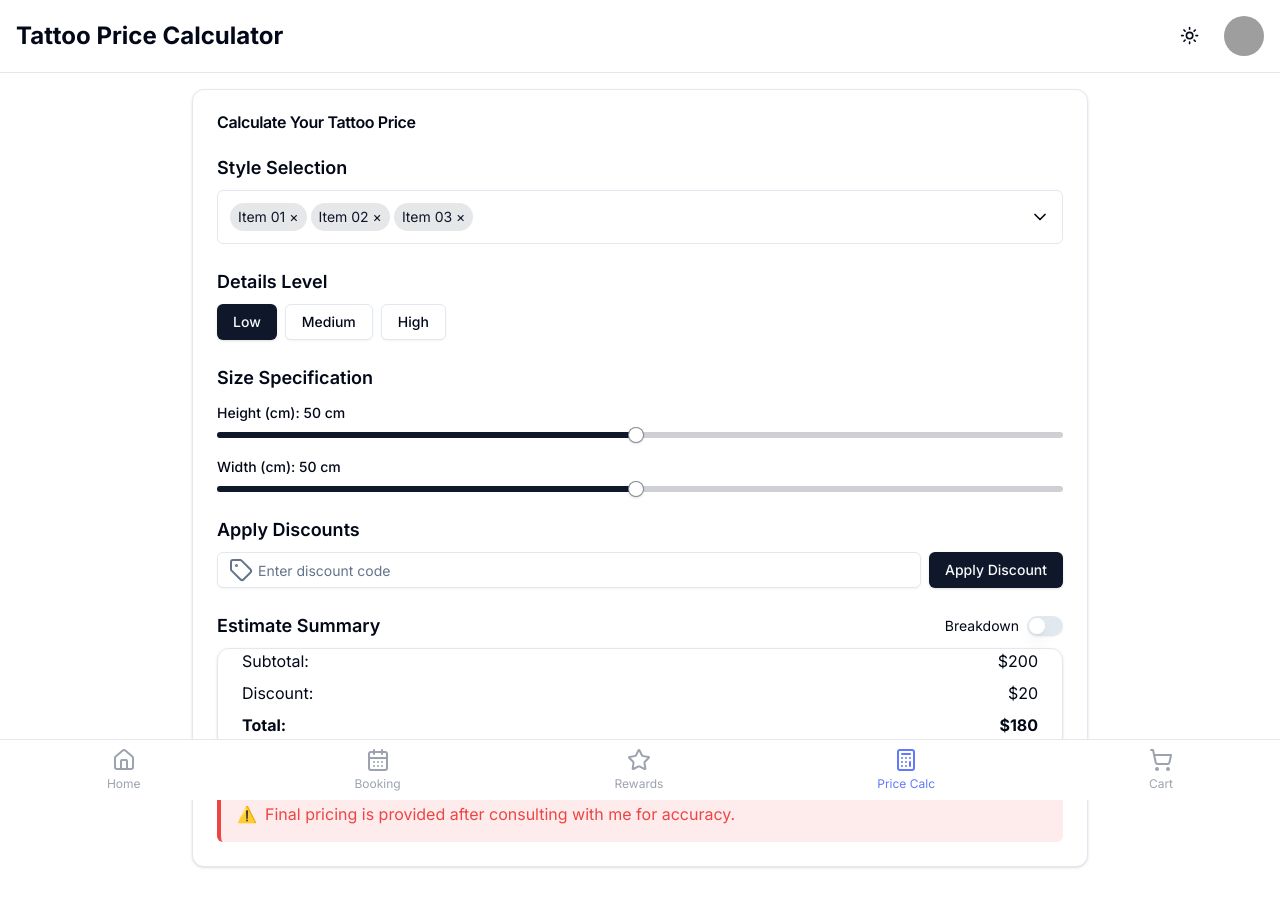
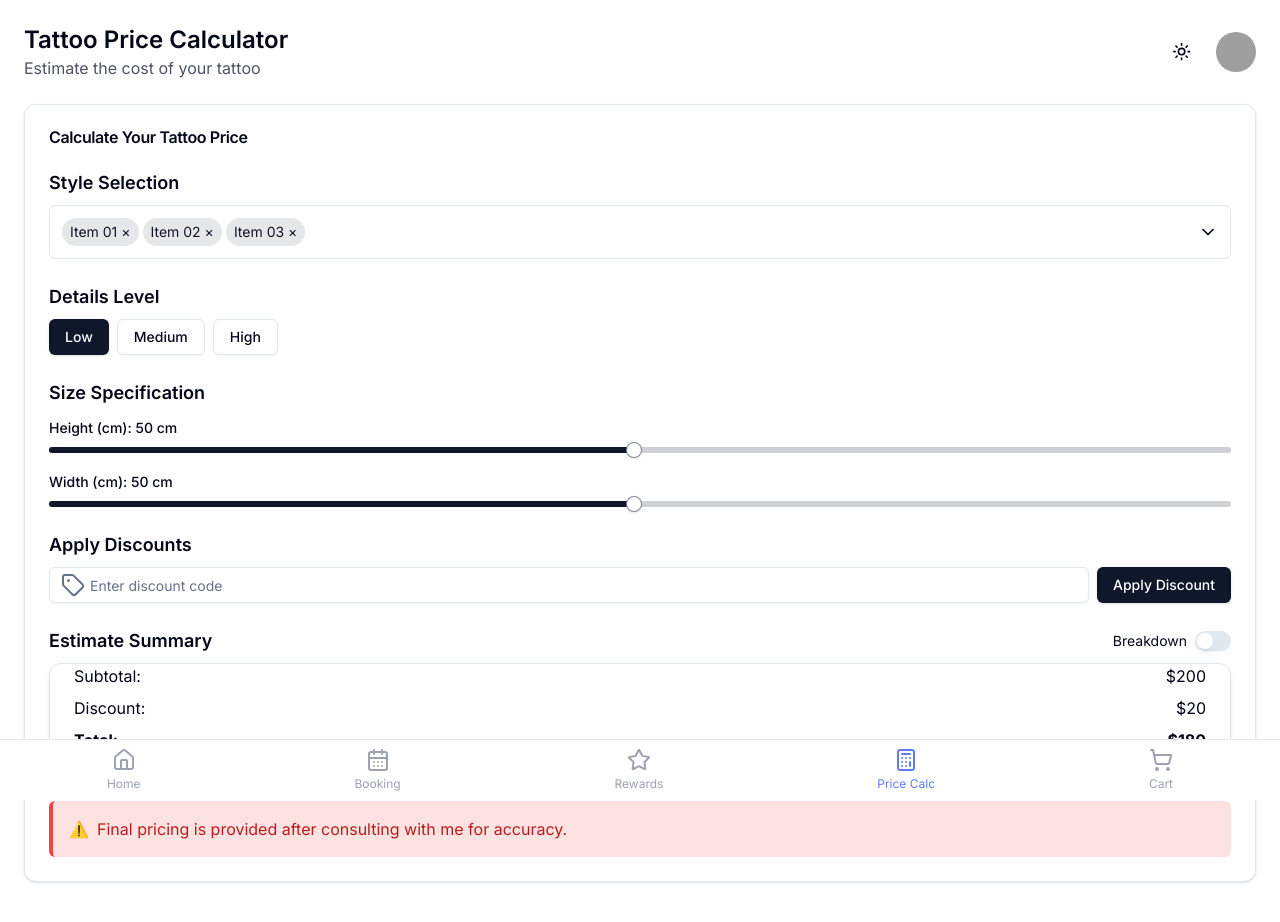
Before and after one commit to minaehab1/TattooApp-Converted, a Next.js app: page /price-calculator in a window 1280 px wide. Shown: the top 922 px of the page. Before the commit the page ends 883 px from the top, so only its background shows below. Built offline with nearby package versions, Linux system fonts and the light colour scheme; grey boxes are pictures that could not be loaded.

Commit message:
price calc page better

```diff
--- a/app/price-calculator/page.tsx
+++ b/app/price-calculator/page.tsx
@@ -2,9 +2,7 @@
 
 import { useState } from 'react'
 import Image from 'next/image'
-import Link from 'next/link'
 import { motion } from 'framer-motion'
-import { useMediaQuery } from 'react-responsive'
 import { Button } from "@/components/ui/button"
 import { Card, CardContent, CardHeader, CardTitle } from "@/components/ui/card"
 import { Input } from "@/components/ui/input"
@@ -12,13 +10,12 @@ import { Label } from "@/components/ui/label"
 import { Slider } from "@/components/ui/slider"
 import { Checkbox } from "@/components/ui/checkbox"
 import { Switch } from "@/components/ui/switch"
-import { Home, CalendarDays, Star, Calculator, ShoppingCart, ChevronDown, Tag } from 'lucide-react'
+import { ChevronDown, Tag } from 'lucide-react'
 import { Avatar, AvatarFallback, AvatarImage } from "@/components/ui/avatar"
 import { ThemeToggle } from '@/components/ThemeToggle'
-import BottomNavbar from '@/components/BottomNavbar';
+import BottomNavbar from '@/components/BottomNavbar'
 
 const PriceCalculatorPage = () => {
-  const isTabletOrMobile = useMediaQuery({ query: '(max-width: 1024px)' })
   const [selectedItems, setSelectedItems] = useState(['Item 01', 'Item 02', 'Item 03'])
   const [detailLevel, setDetailLevel] = useState('Low')
   const [height, setHeight] = useState<number[]>([50])
@@ -43,27 +40,28 @@ const PriceCalculatorPage = () => {
   }
 
   return (
-    <div className="min-h-screen flex flex-col bg-background">
-      <header className="flex items-center justify-between p-4 border-b">
-        <div className="flex items-center space-x-4">
-          <h1 className="text-2xl font-bold">Tattoo Price Calculator</h1>
+    <div className="bg-white min-h-screen p-6 pb-24">
+      <div className="flex items-center justify-between mb-6">
+        <div>
+          <h2 className="text-2xl font-semibold">Tattoo Price Calculator</h2>
+          <p className="text-base text-gray-600">Estimate the cost of your tattoo</p>
         </div>
         <div className="flex items-center space-x-4">
           <ThemeToggle />
           <Avatar>
-            <AvatarImage src="/placeholder.svg?height=40&width=40" alt="Profile" />
+            <AvatarImage src="/profile-image.jpg" alt="Profile" />
             <AvatarFallback>JD</AvatarFallback>
           </Avatar>
         </div>
-      </header>
+      </div>
 
       <motion.div
         initial={{ opacity: 0, y: 20 }}
         animate={{ opacity: 1, y: 0 }}
         transition={{ duration: 0.5 }}
-        className="flex-grow p-4"
+        className="space-y-6"
       >
-        <Card className="w-full max-w-4xl mx-auto">
+        <Card>
           <CardHeader>
             <CardTitle>Calculate Your Tattoo Price</CardTitle>
           </CardHeader>
@@ -159,7 +157,7 @@ const PriceCalculatorPage = () => {
                     className="pl-10"
                   />
                 </div>
-                <Button onClick={handleApplyDiscount}>Apply Discount</Button>
+                <Button onClick={handleApplyDiscount} className="bg-[#607AFB] text-white hover:bg-[#4c62c9]">Apply Discount</Button>
               </div>
             </section>
 
@@ -198,7 +196,7 @@ const PriceCalculatorPage = () => {
               </Card>
             </section>
 
-            <div className="bg-destructive/10 border-l-4 border-destructive text-destructive p-4 rounded-md">
+            <div className="bg-red-100 border-l-4 border-red-500 text-red-700 p-4 rounded-md">
               <p className="flex items-center">
                 <span className="mr-2">⚠️</span>
                 Final pricing is provided after consulting with me for accuracy.
```
